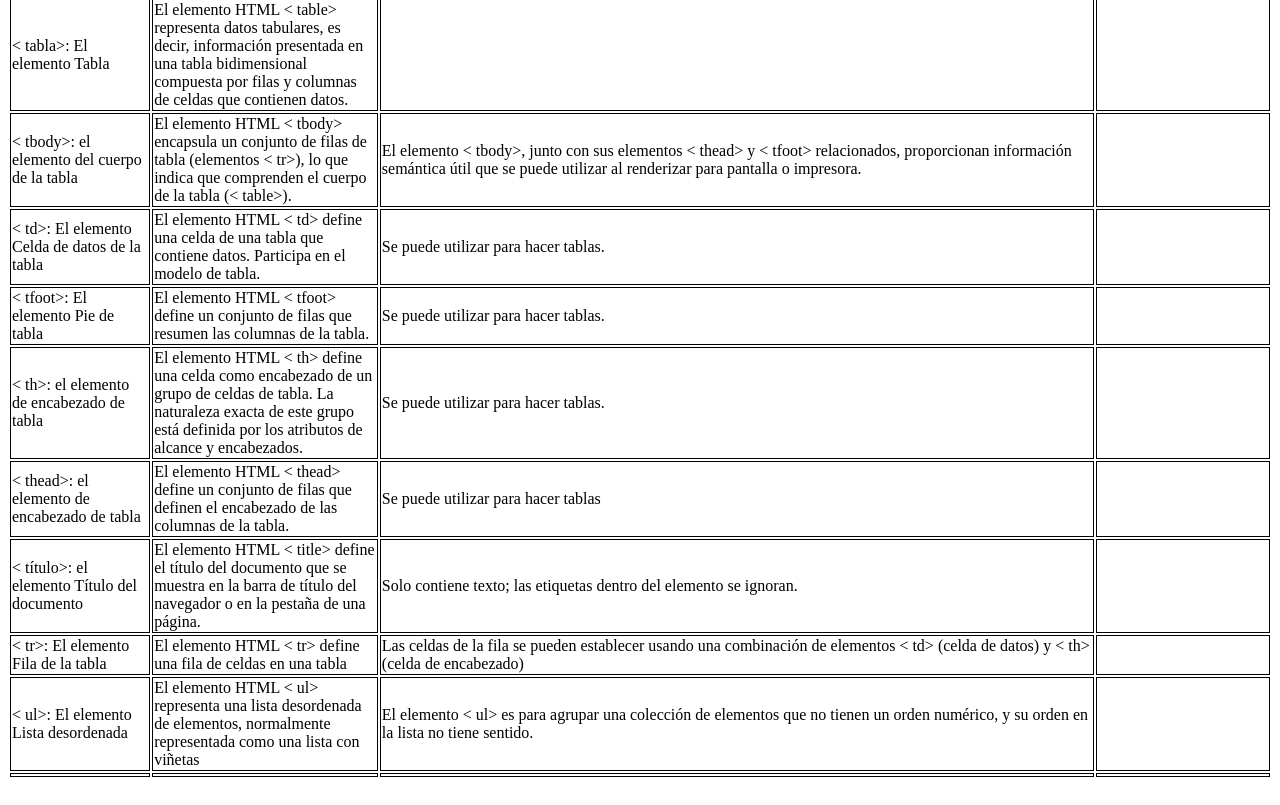
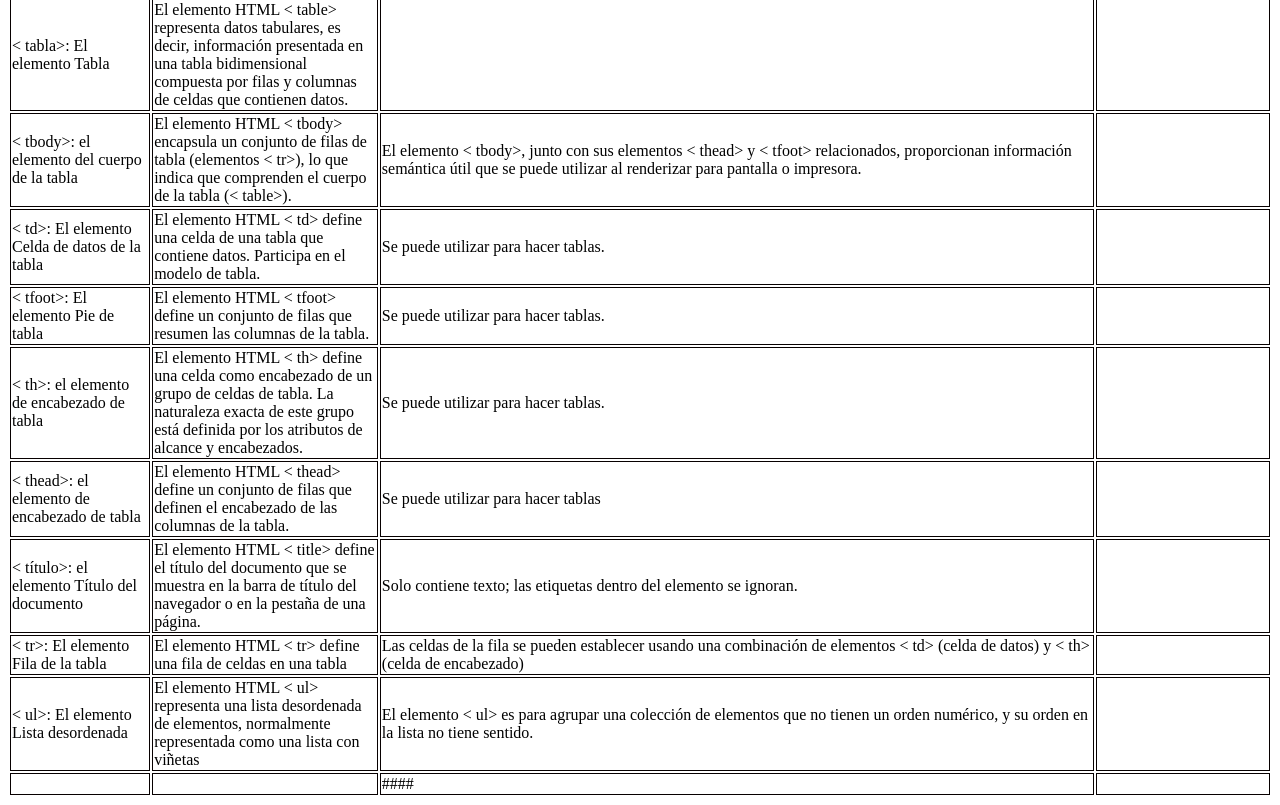
Before and after one commit to JaimeDeUgarte/Manual-TecWeb, a plain HTML site: page index.html in a window 1280 px wide. Shown: the part 1877-2682 px from the top of the page. Drawn offline with Linux system fonts and the light colour scheme.

Commit message:
adicion en la tabla

```diff
--- a/index.html
+++ b/index.html
@@ -219,7 +219,7 @@
             <tr>
                 <td></td>
                 <td></td>
-                <td></td>
+                <td>####</td>
                 <td></td>
             </tr>
         </tbody>
```
